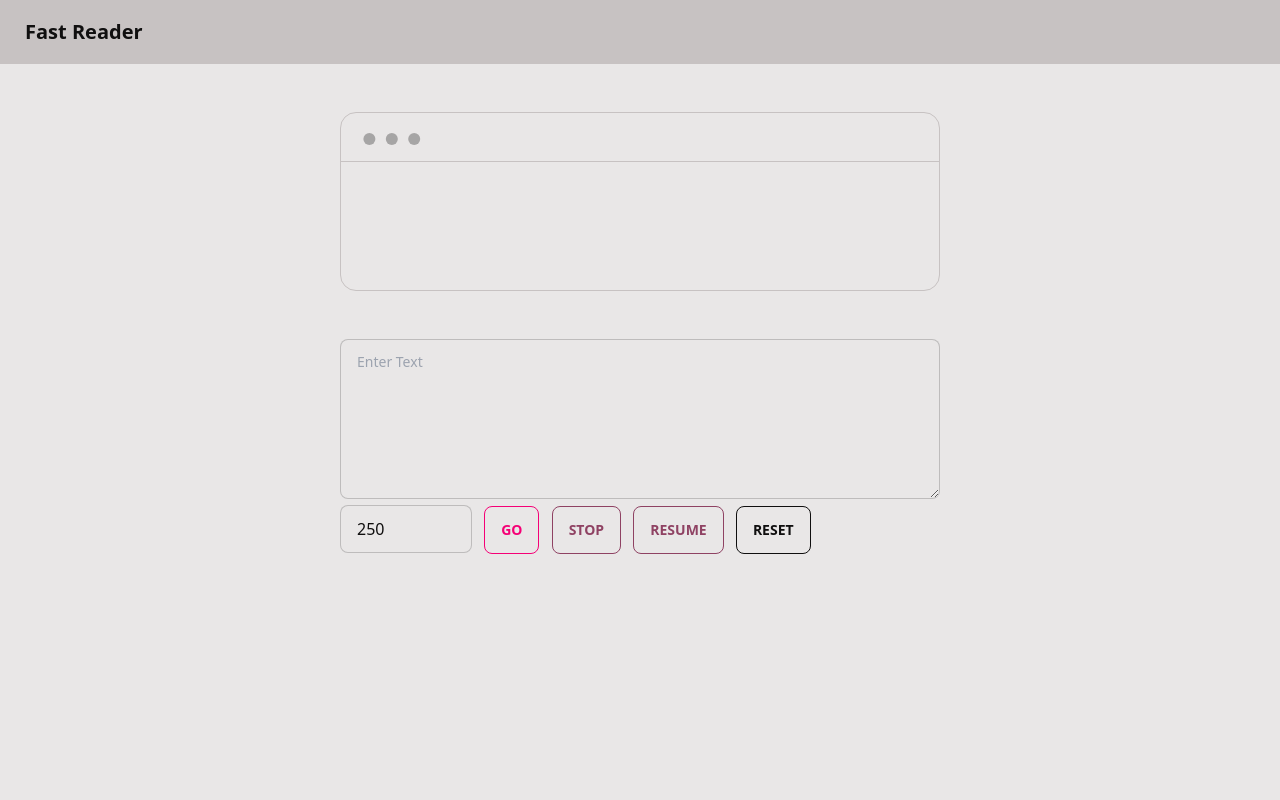
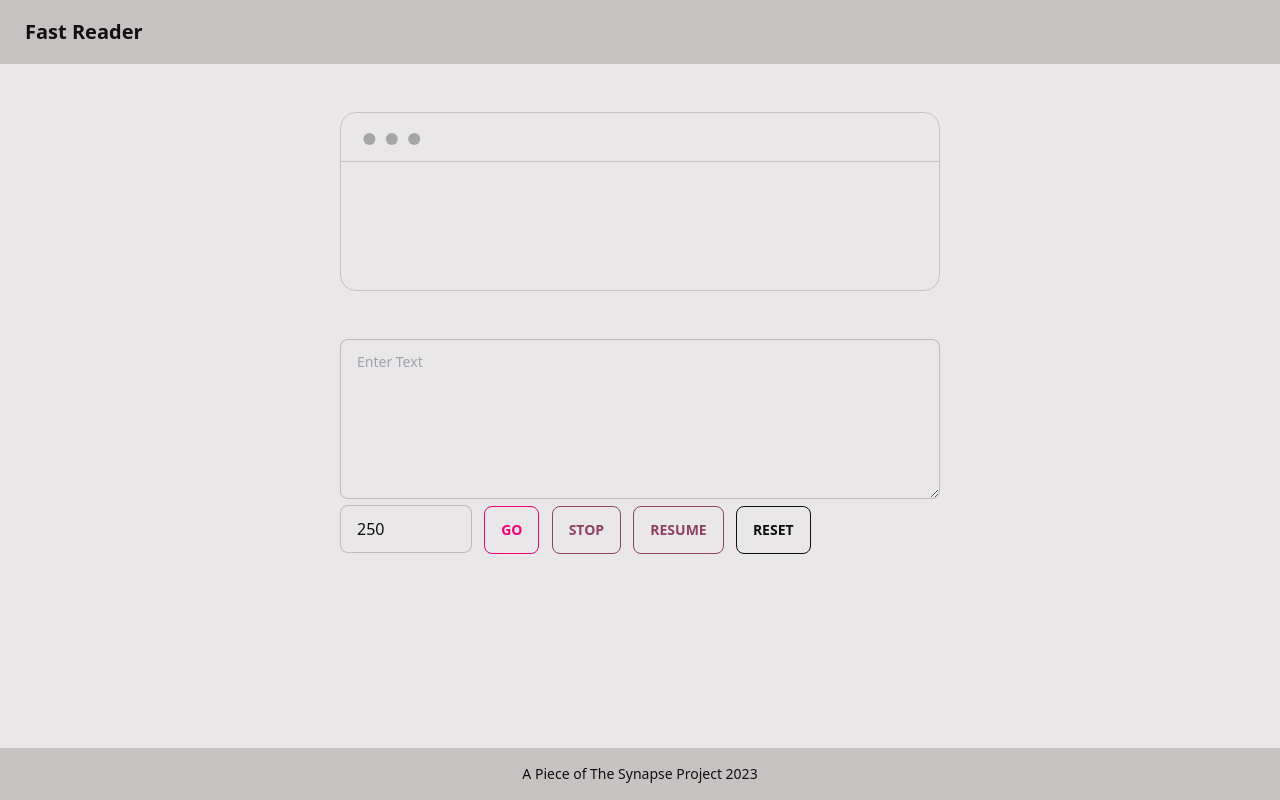
Before and after one commit to joshuamotoaki/fast-reader, a SvelteKit app: page / in a window 1280 px wide. Built offline with nearby package versions, Linux system fonts and the light colour scheme.

Commit message:
Add footer

```diff
--- a/src/routes/+page.svelte
+++ b/src/routes/+page.svelte
@@ -130,6 +130,12 @@ const handleReset = () => {
         </button>
     </div>
 
+    <footer class="footer footer-center p-4 bg-base-300 text-base-content
+    absolute bottom-0">
+        <aside>
+          <p>A Piece of The Synapse Project 2023</p>
+        </aside>
+      </footer>
 </main>
 
 <style lang="postcss">
```
